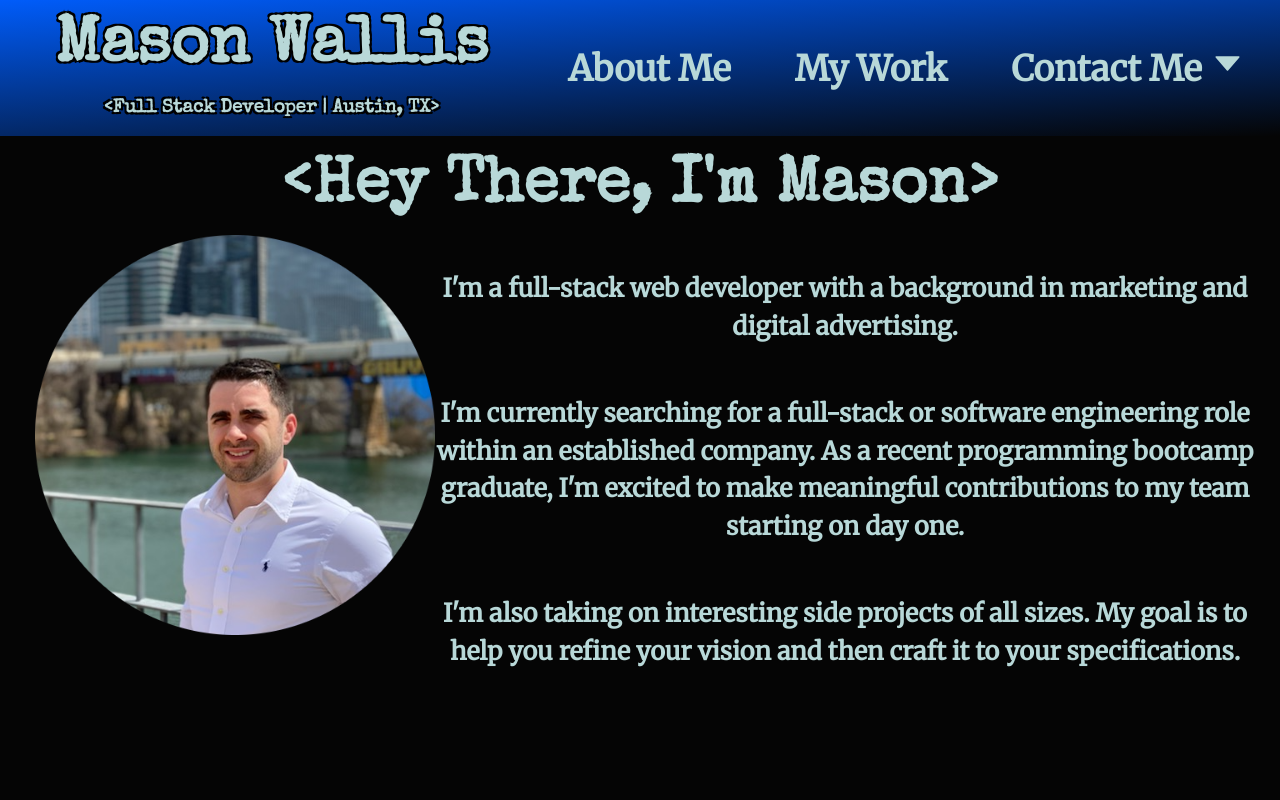
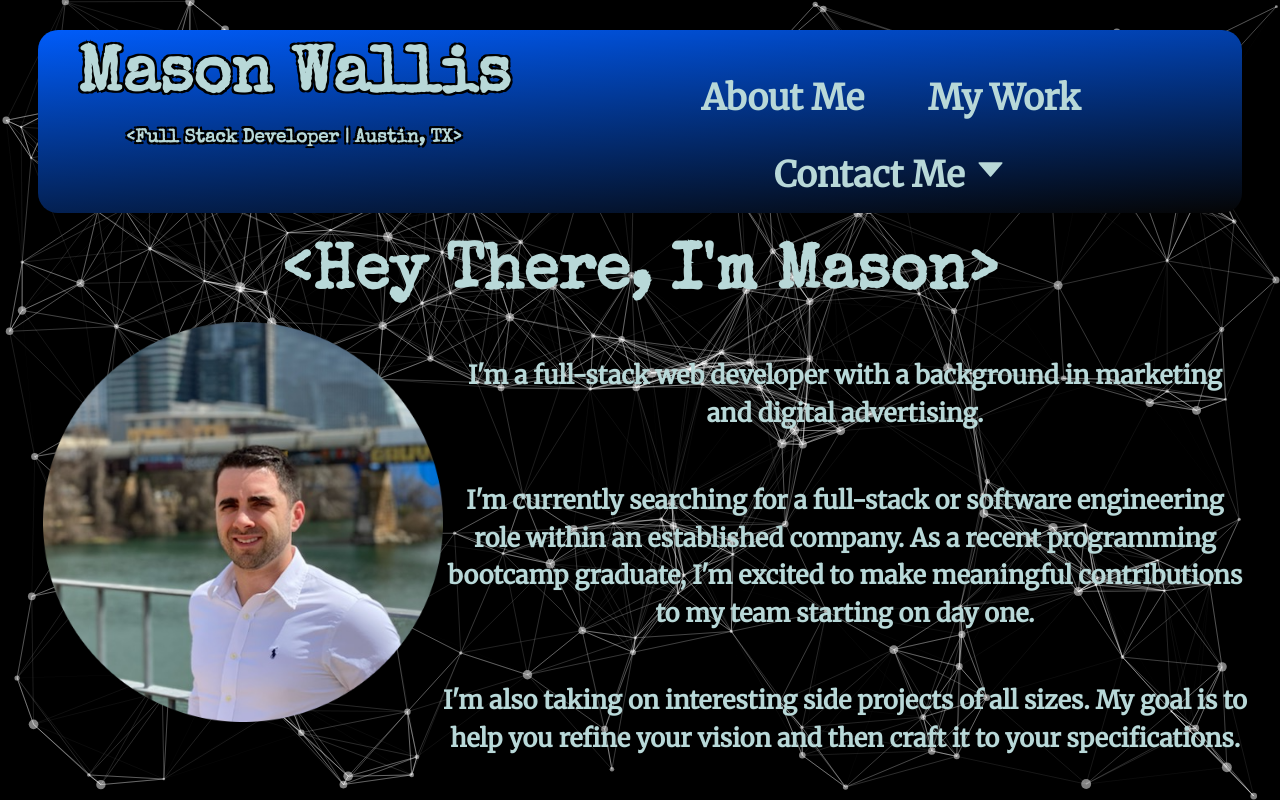
Before and after one commit to mwallis5110/Homework2, a React (Create React App) app: page / in a window 1280 px wide. Built offline with nearby package versions, Linux system fonts and the light colour scheme.

Commit message:
Added particles

```diff
--- a/package.json
+++ b/package.json
@@ -12,6 +12,8 @@
     "react-icons": "^4.3.1",
     "react-router-dom": "^6.2.2",
     "react-scripts": "4.0.3",
+    "react-tsparticles": "^2.0.6",
+    "tsparticles": "^2.0.6",
     "web-vitals": "^1.1.2"
   },
   "scripts": {
--- a/src/App.js
+++ b/src/App.js
@@ -6,6 +6,8 @@ import Header from "./components/Header/Header";
 import About from "./pages/About/about";
 import Projects from "./pages/Projects/projects"
 import ErrorPage from "./pages/errorPage";
+import ParticleBackground from "./components/ParticlesComponent/ParticleComponent";
+// import Particles from "react-tsparticles";
 
 import "./App.css";
 
@@ -13,6 +15,7 @@ export default function App() {
 
   return (
     <div className="App">
+      <ParticleBackground />
       <Router>
         <Header />
         <Routes>
--- a/src/components/Card/card.css
+++ b/src/components/Card/card.css
@@ -6,7 +6,7 @@
   width: 23rem;
   margin: 2rem;
   box-shadow: 0 0 10px lightslategray;
-  border-radius: 5px;
+  border-radius: 15px;
 }
 
 .card:hover {
@@ -18,7 +18,7 @@
   height: 12rem;
   width: 95%;
   margin: auto;
-  margin-top: 5px;
+  margin-top: 10px;
   object-fit: cover;
   border: 1px solid black;
 }
--- a/src/components/Header/Header.css
+++ b/src/components/Header/Header.css
@@ -1,4 +1,6 @@
 .headerWrapper {
+  margin: 30px;
+  border-radius: 20px;
   display: grid;
   grid-template-columns: 1.4fr 2fr;
   grid-template-rows: 3fr;
--- /dev/null
+++ b/src/components/ParticlesComponent/ParticleComponent.js
@@ -0,0 +1,118 @@
+import React from "react";
+import Particles from "react-tsparticles";
+import { loadFull } from "tsparticles";
+import "./particlesComponent.css";
+
+const ParticleBackground = () => {
+  const particlesInit = async (main) => {
+    console.log(main);
+    await loadFull(main);
+  };
+
+  const particlesLoaded = (container) => {
+    console.log(container);
+  };
+
+  const options = {
+    fps_limit: 100,
+    fullScreen: {
+      enable: true,
+      zIndex: -1,
+    },
+    background: {
+      color: "#000",
+    },
+    interactivity: {
+      detect_on: "canvas",
+      events: {
+        onclick: { enable: true, mode: "push" },
+        onHover: {
+          enable: true,
+          mode: "attract",
+          parallax: { enable: true, force: 50, smooth: 10 },
+        },
+        resize: false,
+      },
+      modes: {
+        bubble: {
+          distance: 100,
+          duration: 2,
+          opacity: 0.8,
+          size: 40,
+          speed: 10,
+        },
+        grab: { distance: 400, line_linked: { opacity: 0.2 } },
+        push: { particles_nb: 4 },
+        remove: { particles_nb: 2 },
+        repulse: { distance: 200, duration: 0.4 },
+      },
+    },
+    particles: {
+      color: { value: "#ffffff" },
+      line_linked: {
+        color: "#ffffff",
+        distance: 150,
+        enable: true,
+        opacity: 0.4,
+        width: 1,
+      },
+      move: {
+        attract: { enable: false, rotateX: 600, rotateY: 1200 },
+        bounce: false,
+        direction: "none",
+        enable: true,
+        out_mode: "out",
+        random: false,
+        speed: 1.6,
+        straight: false,
+      },
+      number: { density: { enable: true, value_area: 800 }, value: 200 },
+      opacity: {
+        anim: { enable: false, opacity_min: 0.1, speed: 1, sync: false },
+        random: false,
+        value: 0.5,
+      },
+      shape: {
+        character: {
+          fill: false,
+          font: "Verdana",
+          style: "",
+          value: "*",
+          weight: "400",
+        },
+        image: {
+          height: 100,
+          replace_color: true,
+          src: "images/github.svg",
+          width: 100,
+        },
+        polygon: { nb_sides: 5 },
+        stroke: { color: "#000000", width: 0 },
+        type: "circle",
+      },
+      size: {
+        anim: { enable: false, size_min: 0.1, speed: 40, sync: false },
+        random: true,
+        value: 5,
+      },
+    },
+    polygon: {
+      draw: { enable: false, lineColor: "#ffffff", lineWidth: 0.2 },
+      move: { radius: 10 },
+      scale: 1,
+      type: "none",
+      url: "",
+    },
+    retina_detect: true,
+  };
+  return (
+    <Particles
+      id="tsparticles"
+      init={particlesInit}
+      loaded={particlesLoaded}
+      options={options}
+    />
+  );
+};
+
+export default ParticleBackground;
--- /dev/null
+++ b/src/components/ParticlesComponent/particlesComponent.css
@@ -0,0 +1,9 @@
+#tsparticles {
+  position: fixed;
+  width: 100%;
+  height: 100%;
+  top: 0;
+  left: 0;
+  margin: 0;
+  z-index: -1;
+}
--- a/src/index.css
+++ b/src/index.css
@@ -1,15 +1,22 @@
 body {
-  background-color: #050505;
-  height: 100%;
-  margin: 0;
-  font-family: -apple-system, BlinkMacSystemFont, 'Segoe UI', 'Roboto', 'Oxygen',
-    'Ubuntu', 'Cantarell', 'Fira Sans', 'Droid Sans', 'Helvetica Neue',
+  /* background-image: url("images/background.png");
+  background-attachment: fixed;
+  background-position: center;
+  background-size: cover;
+  background-repeat: no-repeat;
+  width: 100vw;
+  height: 100vh;
+  margin: 0; */
+  font-family: -apple-system, BlinkMacSystemFont, "Segoe UI", "Roboto", "Oxygen",
+    "Ubuntu", "Cantarell", "Fira Sans", "Droid Sans", "Helvetica Neue",
     sans-serif;
   -webkit-font-smoothing: antialiased;
   -moz-osx-font-smoothing: grayscale;
 }
 
+
+
 code {
-  font-family: source-code-pro, Menlo, Monaco, Consolas, 'Courier New',
+  font-family: source-code-pro, Menlo, Monaco, Consolas, "Courier New",
     monospace;
 }
```
Also changed, not shown: src/images/background.png (added), 1 other file (tests, documents, lock files or other folders).
